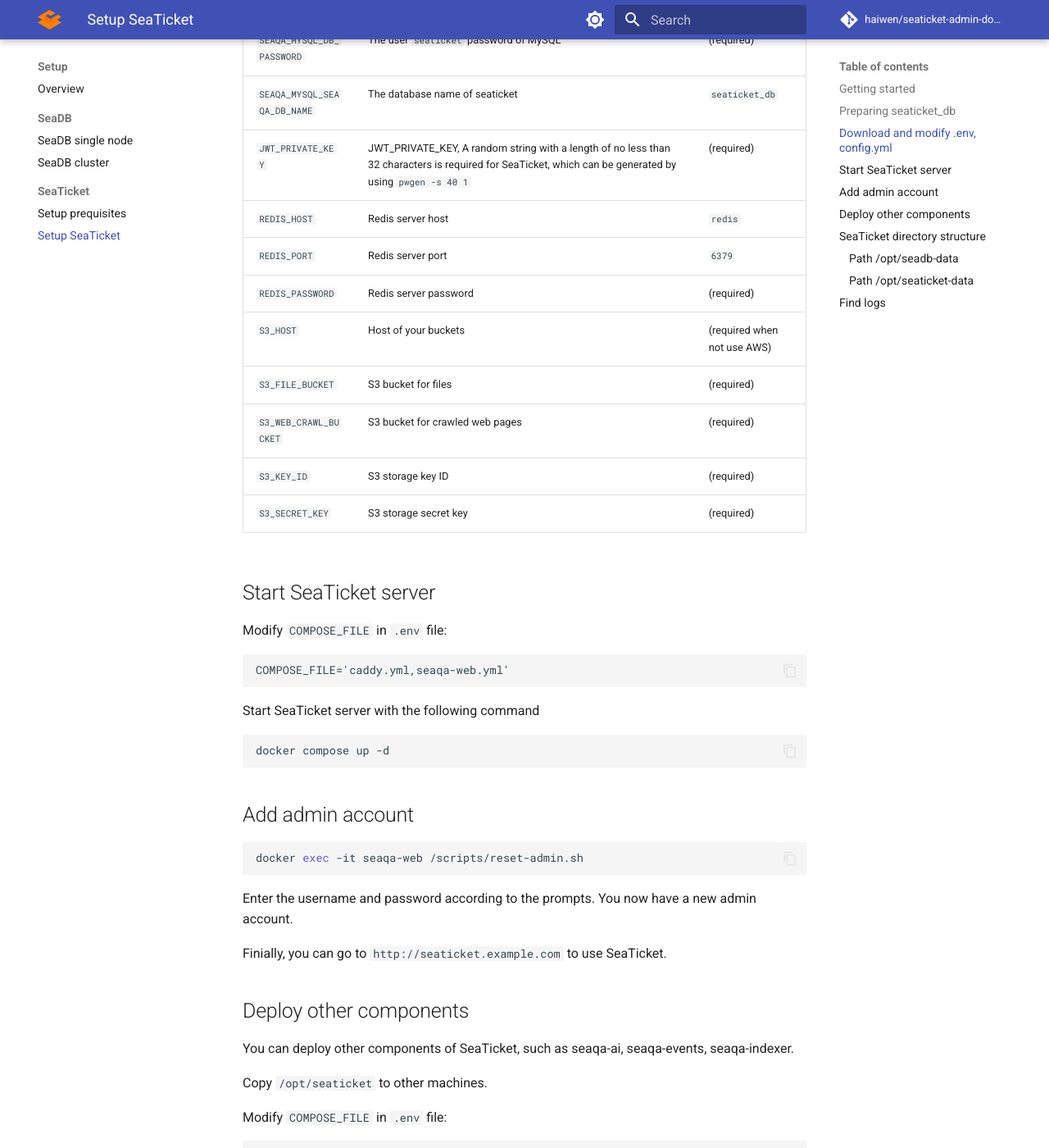
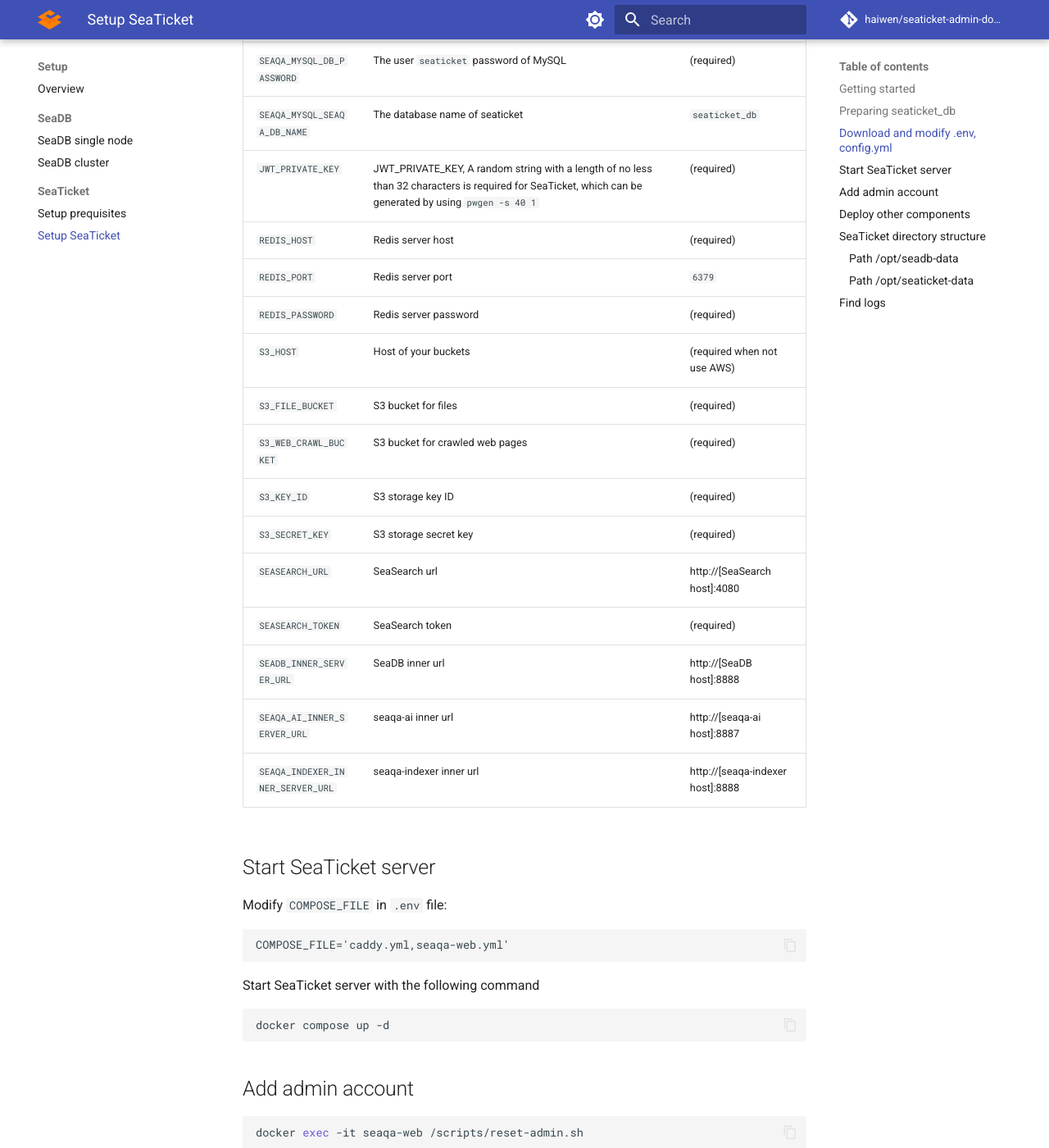
Before and after one commit to haiwen/seaticket-admin-docs, an MkDocs documentation site: the page built from manual/setup/setup_seaticket_single.md, in a window 1280 px wide and 1400 px high, scrolled down 2446 px. Shown: the whole window at 82% size. Built offline with MkDocs 1.6.1 and Material for MkDocs 9.7.7, drawn with Linux system fonts in a browser that asks for light colours; comment, search, counter and statistics services are not loaded; the version menu is left out; some of the changed text lies outside the part shown.

Commit message:
seasearch

```diff
--- a/manual/setup/setup_seaticket_single.md
+++ b/manual/setup/setup_seaticket_single.md
@@ -70,19 +70,19 @@
 
 And modify `config.yml`:
 
-Note: `JWT_PRIVATE_KEY` is the same as the one in SeaDB `.env` file.
+Note: `JWT_PRIVATE_KEY` is the same as the one in SeaDB `.env` file. Refer to [SeaSearch manual](https://seasearch-manual.seafile.com/latest/usage/use_and_access_seasearch_apis/#get-auth-token) for `SEASEARCH_TOKEN`.
 
 The following fields merit particular attention:
 
 | Variable                        | Description                                                                                                   | Default Value                   |
 | ------------------------------- | ------------------------------------------------------------------------------------------------------------- | ------------------------------- |
-| `SEAQA_MYSQL_DB_HOST`         | The host of MySQL | `db`  |
+| `SEAQA_MYSQL_DB_HOST`         | The host of MySQL | (required)  |
 | `SEAQA_MYSQL_DB_PORT`         | The port of MySQL | `3306`  |
 | `SEAQA_MYSQL_DB_USER`         | The user of MySQL |`seaticket`  |
 | `SEAQA_MYSQL_DB_PASSWORD`     | The user `seaticket` password of MySQL                                                                          | (required)  |
 | `SEAQA_MYSQL_SEAQA_DB_NAME`     | The database name of seaticket | `seaticket_db`  |
 | `JWT_PRIVATE_KEY`                           | JWT_PRIVATE_KEY, A random string with a length of no less than 32 characters is required for SeaTicket, which can be generated by using `pwgen -s 40 1` | (required) |
-| `REDIS_HOST`       | Redis server host | `redis` |
+| `REDIS_HOST`       | Redis server host | (required) |
 | `REDIS_PORT`       | Redis server port | `6379` |
 | `REDIS_PASSWORD`       | Redis server password | (required) |
 | `S3_HOST`       | Host of your buckets | (required when not use AWS) |
@@ -90,7 +90,11 @@
 | `S3_WEB_CRAWL_BUCKET`       | S3 bucket for crawled web pages | (required) |
 | `S3_KEY_ID`       | S3 storage key ID | (required) |
 | `S3_SECRET_KEY`       | S3 storage secret key | (required) |
-
+| `SEASEARCH_URL`       | SeaSearch url | http://[SeaSearch host]:4080|
+| `SEASEARCH_TOKEN`       | SeaSearch token | (required) |
+| `SEADB_INNER_SERVER_URL`       | SeaDB inner url | http://[SeaDB host]:8888|
+| `SEAQA_AI_INNER_SERVER_URL`       | seaqa-ai inner url | http://[seaqa-ai host]:8887|
+| `SEAQA_INDEXER_INNER_SERVER_URL`       | seaqa-indexer inner url | http://[seaqa-indexer host]:8888|
 
 ## Start SeaTicket server
 
```
Also changed, not shown: manual/setup/setup_seaticket_prequisites.md (+9 -0 lines), 1 other file.
